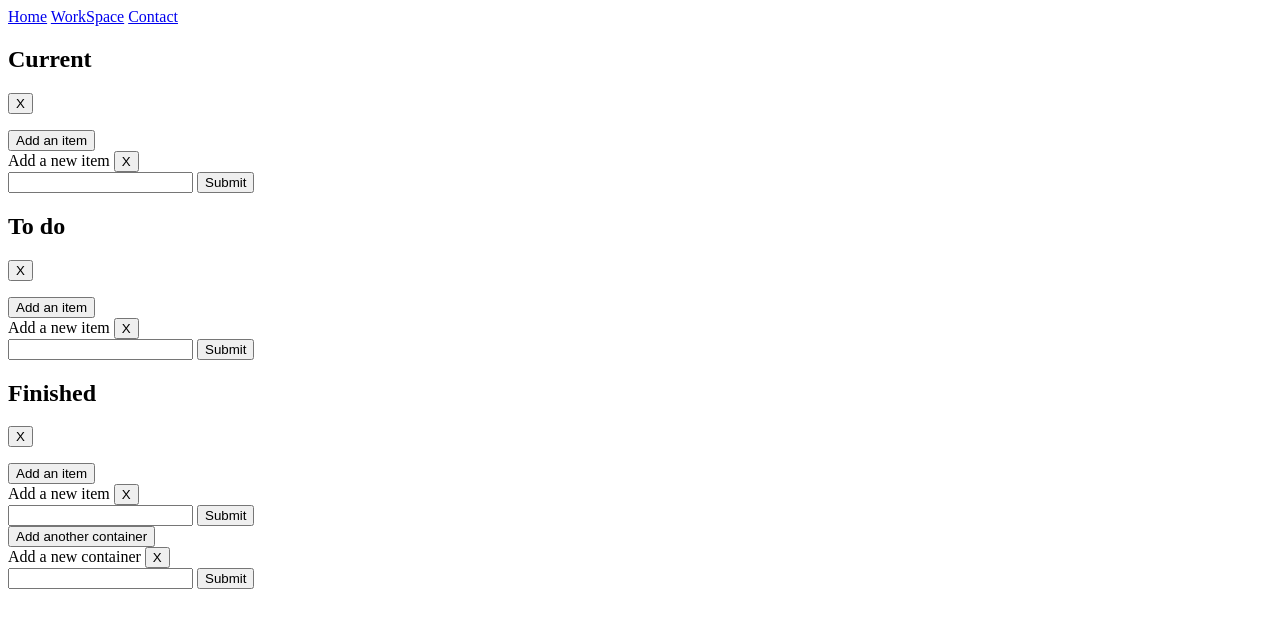
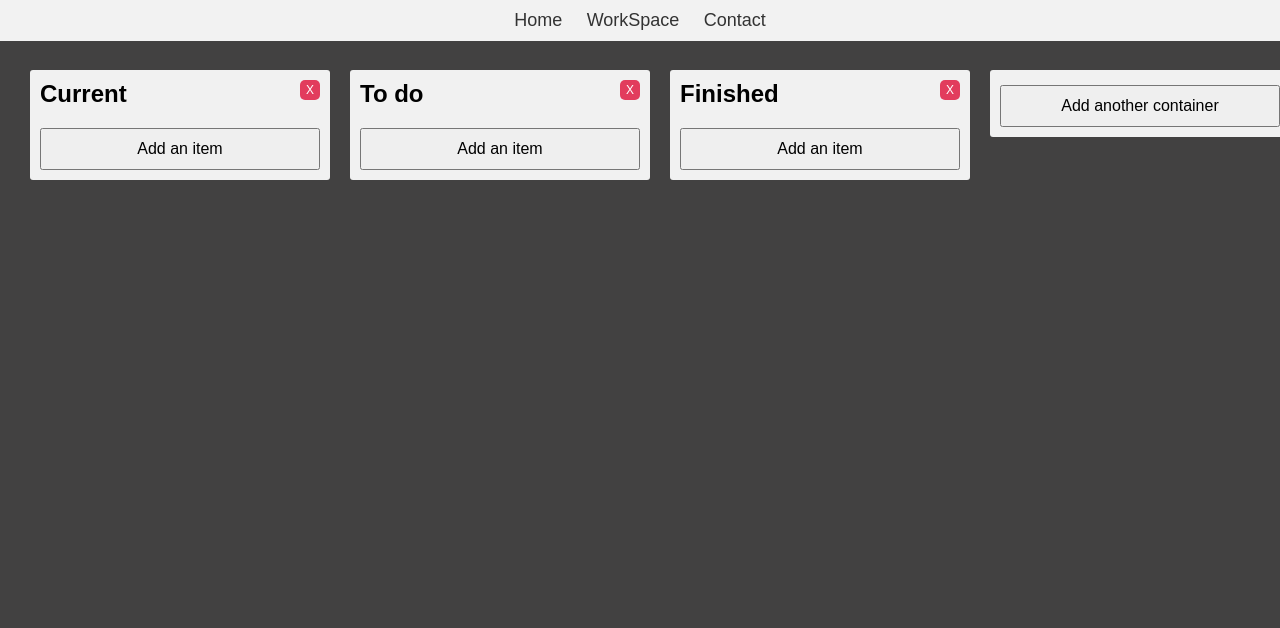
Before and after one commit to KEVIN-BRET/trello-clone, a plain HTML site: page index.html in a window 1280 px wide. Drawn offline with Linux system fonts and the light colour scheme; a script that the page names is missing.

Commit message:
CSS added

```diff
--- a/index.html
+++ b/index.html
@@ -3,6 +3,7 @@
   <head>
     <meta charset="UTF-8" />
     <meta name="viewport" content="width=device-width, initial-scale=1.0" />
+    <link rel="stylesheet" href="./style.css">
     <title>Trello Clone</title>
   </head>
   <body>
--- /dev/null
+++ b/style.css
@@ -0,0 +1,134 @@
+*,
+::before,
+::after {
+  box-sizing: border-box;
+  margin: 0;
+  padding: 0;
+}
+html,
+body {
+  height: 100%;
+}
+body {
+  font-family: Arial, Arial, Helvetica, sans-serif;
+  background: #424141;
+}
+nav {
+  background: #f2f2f2;
+  padding: 10px;
+  text-align: center;
+  position: fixed;
+  width: 100%;
+}
+nav a {
+  text-decoration: none;
+  font-size: 18px;
+  margin: 0 10px;
+  color: #333;
+}
+.main-content {
+  display: flex;
+  padding: 60px 20px 0;
+}
+.items-container {
+  flex-shrink: 0;
+  padding: 10px;
+  width: 300px;
+  background: #f1f1f1;
+  border-radius: 3px;
+  margin: 10px;
+  cursor: move;
+  align-self: self-start;
+}
+.top-container {
+  display: flex;
+  justify-content: space-between;
+}
+.top-container button,
+li button {
+  border-radius: 5px;
+  width: 20px;
+  height: 20px;
+  border: none;
+  background: #e23c5d;
+  color: #fff;
+  font-size: 12px;
+  cursor: pointer;
+}
+.item {
+  padding: 15px 5px;
+  margin: 10px 0;
+  background: #f8f8f8;
+  box-shadow: 0 4px 1px rgba(0, 0, 0, 0.2);
+  display: flex;
+  align-items: center;
+  justify-content: space-between;
+  width: 100%;
+}
+.add-item-btn,
+.add-container-btn {
+  display: inline-block;
+  width: 100%;
+  padding: 10px 0;
+  margin-top: 20px;
+  font-size: 16px;
+}
+form {
+  display: none;
+  padding: 5px;
+  position: relative;
+}
+.top-form-container {
+  display: flex;
+  justify-content: space-between;
+  align-items: center;
+}
+.main-content form label {
+  display: block;
+  font-size: 18px;
+  margin: 10px 0;
+}
+.main-content form input {
+  display: block;
+  width: 100%;
+  padding: 5px;
+  font-size: 16px;
+}
+.validation-msg {
+  display: block;
+  color: crimson;
+  font-size: 16px;
+  padding: 5px 0;
+}
+.close-form-btn {
+  display: inline-flex;
+  align-items: center;
+  justify-content: center;
+  width: 25px;
+  height: 25px;
+}
+button[type="submit"] {
+  display: inline-block;
+  width: 100%;
+  padding: 10px 0;
+  margin-top: 5px;
+  cursor: pointer;
+}
+
+/** ADD NEW CONTAINER **/
+
+.add-new-container {
+  flex-shrink: 0;
+  padding: 10px;
+  width: 300px;
+  background: #f1f1f1;
+  border-radius: 3px;
+  margin: 10px;
+  cursor: pointer;
+  align-self: flex-start;
+}
+
+.add-container-btn {
+  margin-top: 5px;
+  width: 100%;
+}
```
Also changed, not shown: app.js (added).
